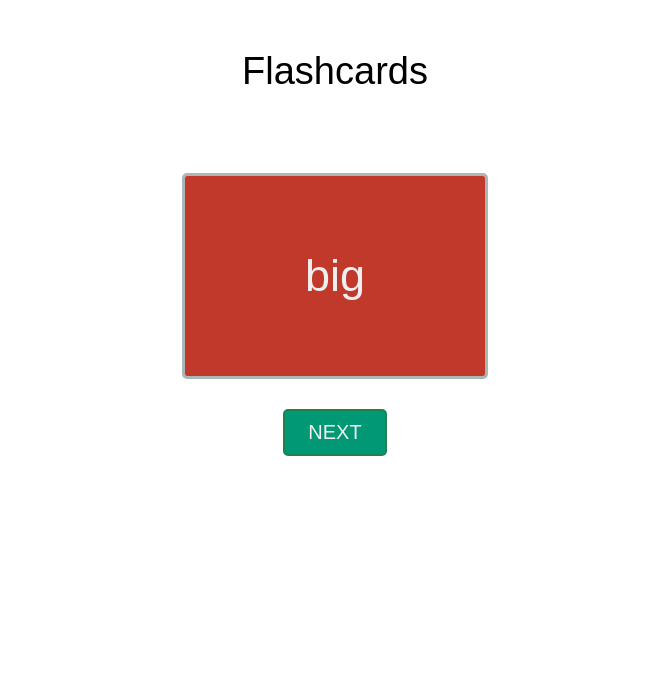
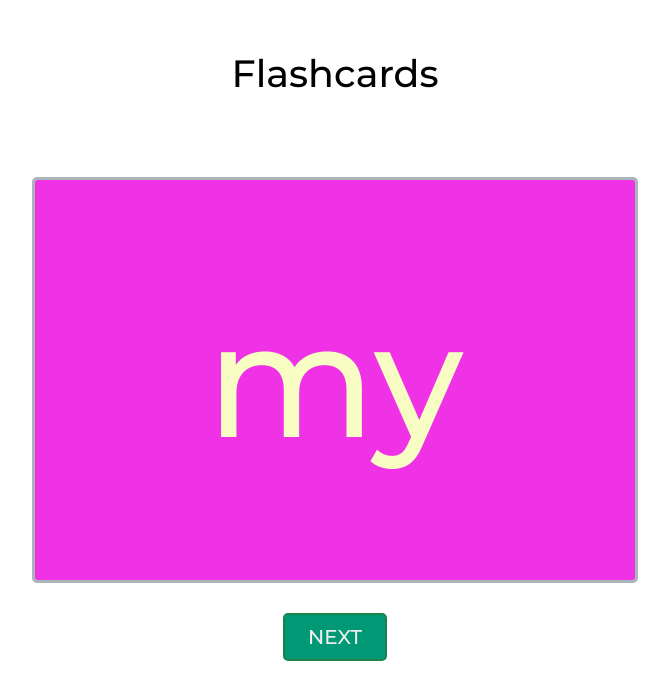
Before and after one commit to mocoway/flashcard, a plain HTML site: page index.html in a window 1280 px wide. Shown: the whole page, without its empty margins (305-974 px from the left). Drawn offline with Linux system fonts and the light colour scheme.

Commit message:
Add files via upload

```diff
--- a/main.css
+++ b/main.css
@@ -16,8 +16,8 @@ font-family:Montserrat,Arial;
 margin-top:50px;
 }
 #cardArea{
-width:300px;
-height:200px;
+width:600px;
+height:400px;
 margin:auto;
 margin-top:80px;
 border:3px solid #ABB7B7;
@@ -26,14 +26,14 @@ position:relative;
 overflow:hidden;
 }
 .card{
-width:300px;
-height:200px;
+width:600px;
+height:400px;
 position:absolute;
 text-align:center;
-line-height:200px;
-font-size:45px;
-color:#efefef;
-font-family:Montserrat,Arial;
+line-height:400px;
+font-size:160px;
+color:#f7fdc3;
+font-family:Montserrat, sans-serif;
 cursor:pointer;
 }
 #nextButton{
--- a/source.js
+++ b/source.js
@@ -1,6 +1,6 @@
 $(document).ready(function () {
 
-var colorArray=["#019875","#1E8BC3","#D91E18","#D35400","#8E44AD","#C0392B"];
+var colorArray=["#e6194B","#f58231","#3cb44b","#4363d8","#911eb4","#f032e6"];
 
 var currentQuestion=0;
 
@@ -45,13 +45,26 @@ var qbankArray=["a",
 "yellow",
 "you"];
 
+//shuffleArray
+function shuffleArray(qbankArray) {
+    for (let i = qbankArray.length - 1; i > 0; i--) {
+        const j = Math.floor(Math.random() * (i + 1));
+        [qbankArray[i], qbankArray[j]] = [qbankArray[j], qbankArray[i]];
+    }
+}
+shuffleArray(qbankArray);
+
+///shuffleArray
+
   beginActivity();
-
 
 function beginActivity(){
 
  var color1=colorArray[Math.floor(Math.random()*colorArray.length)];
- var qbank1=qbankArray[Math.floor(Math.random()*qbankArray.length)];
+//var qbank1=qbankArray[Math.floor(Math.random()*qbankArray.length)];
+
+var qbank1 = qbankArray[currentQuestion];
+
  $("#cardArea").empty();
 
  $("#cardArea").append('<div id="card1" class="card">' + qbank1+ '</div>');
@@ -70,6 +83,7 @@ function beginActivity(){
  });//click function
 }//beginactivity
 
+
 function togglePosition(){
  if($("#card1").position().top==-200){$("#card1").css("top","200px");};
 }//toggle
```
Also changed, not shown: Montserrat-Medium.ttf, index.html (line endings or trailing spaces), jquery.min.js.
